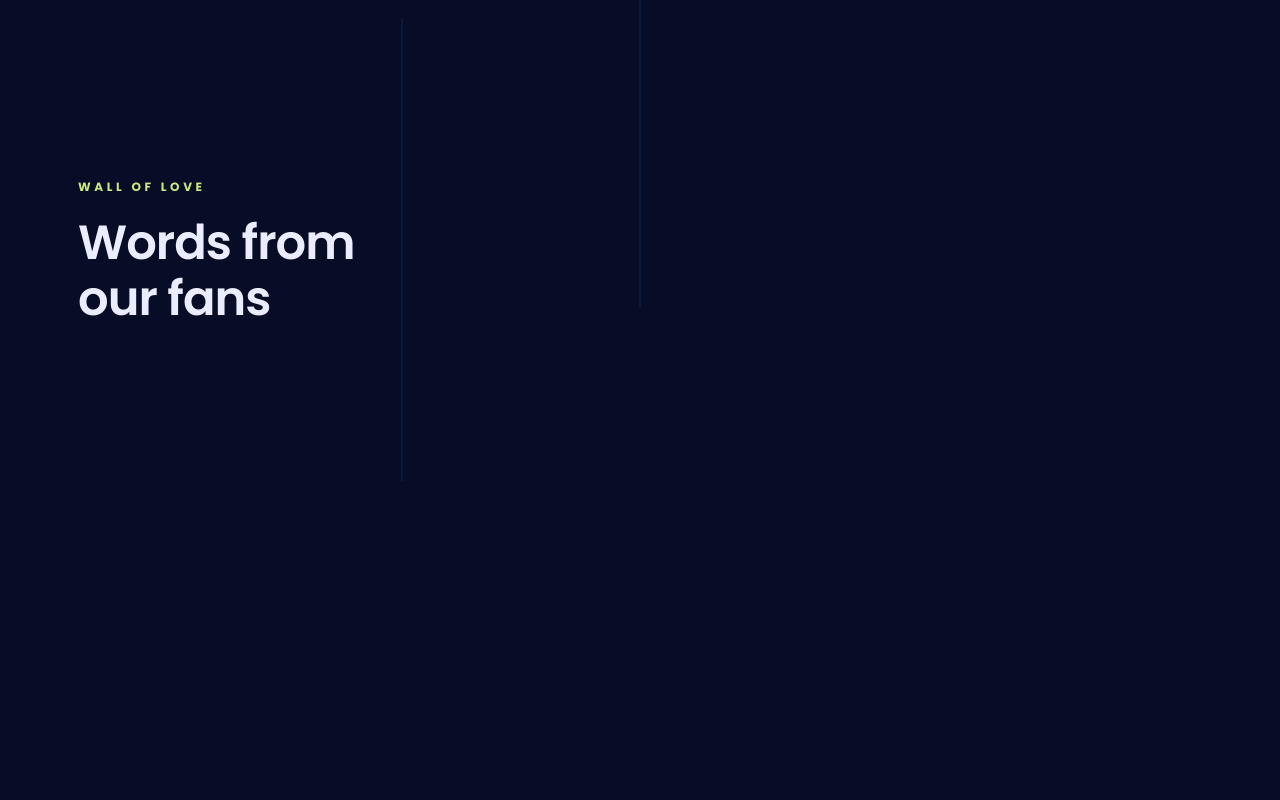
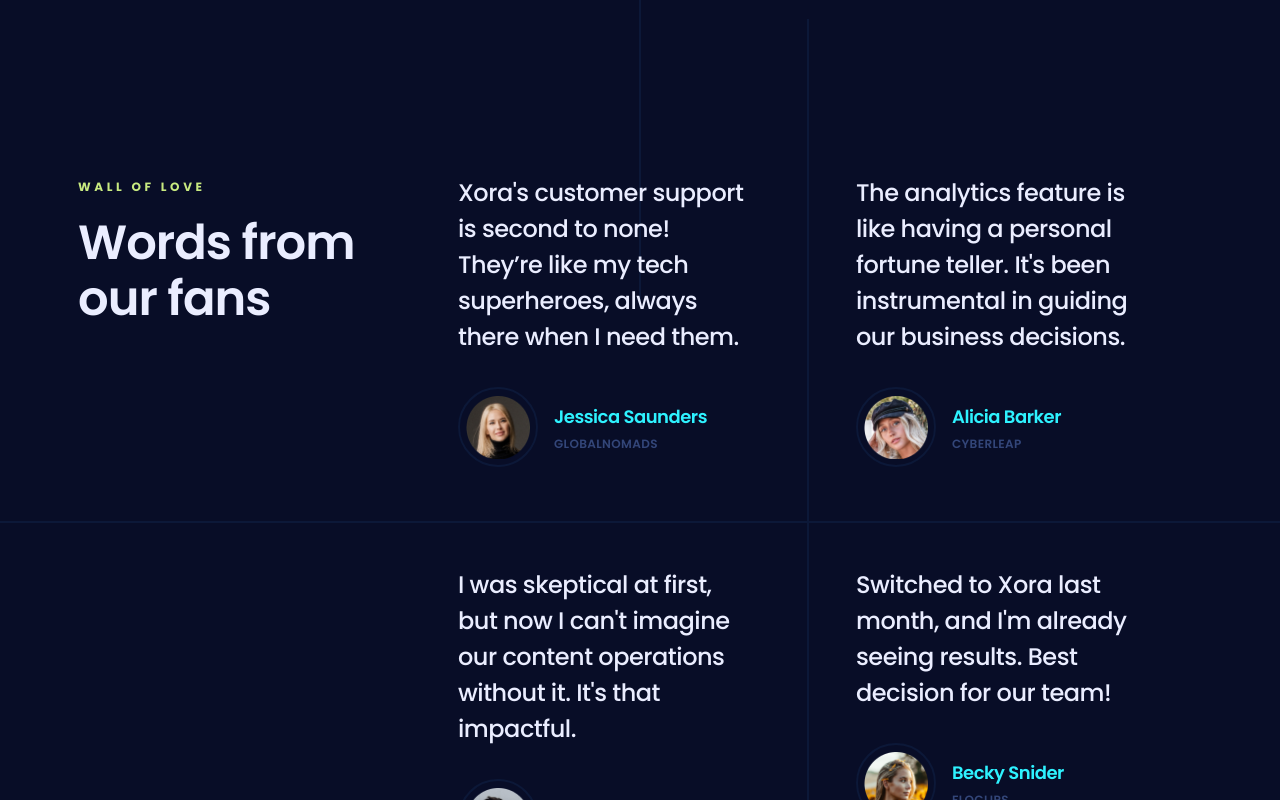
Before and after one commit to Assyko/xora, a React (Vite) app: page / in a window 1280 px wide. Shown: the part 4100-4900 px from the top of the page. Before the commit the page ends 4587 px from the top, so only its background shows below. Built offline with nearby package versions, Linux system fonts and the light colour scheme.

Commit message:
Testimonials finished

```diff
--- a/src/Sections/Testimonials.jsx
+++ b/src/Sections/Testimonials.jsx
@@ -1,8 +1,9 @@
+import TestimonialItem from "../components/TestimonialItem.jsx";
 import { testimonials } from "../constans/index.jsx";
-import TestimonialItem from "../components/TestimonialItem.jsx";
 
 const Testimonials = () => {
   const halfLength = Math.floor(testimonials.length / 2);
+
   return (
     <section className="relative z-2 py-24 md:py-28 lg:py-40">
       <div className="container block lg:flex">
@@ -10,10 +11,8 @@
           <p className="caption mb-5 max-md:mb-2.5">Wall of Love</p>
           <h3 className="h3 max-md:h5 text-p4">Words from our fans</h3>
         </div>
-        <div
-          className="testimonials_inner-after testimonials_inner-before
-        relative -my-12 -mr-3 items-start max-lg:static max-md:block"
-        >
+
+        <div className="testimonials_inner-after testimonials_inner-before relative -my-12 -mr-3 flex items-start max-lg:static max-md:block">
           <div className="testimonials_group-after flex-50">
             {testimonials.slice(0, halfLength).map((testimonial) => (
               <TestimonialItem
@@ -23,8 +22,8 @@
               />
             ))}
           </div>
+
           <div className="flex-50">
-            <div className="testimonials_group-after flex-50">
             {testimonials.slice(halfLength).map((testimonial) => (
               <TestimonialItem
                 key={testimonial.id}
@@ -35,7 +34,6 @@
           </div>
         </div>
       </div>
-      </div>
     </section>
   );
 };
--- a/src/components/TestimonialItem.jsx
+++ b/src/components/TestimonialItem.jsx
@@ -1,5 +1,29 @@
-const TestimonialItem = () => {
-  return <div></div>;
+import clsx from "clsx";
+
+const TestimonialItem = ({ item, containerClassName }) => {
+  return (
+    <div
+      className={clsx(
+        "relative px-14 pb-14 pt-11 after:absolute after:bottom-0 after:right-0 after:h-0.5 after:w-screen after:bg-s2 after:content-[''] max-md:px-0 max-md:pt-11 after:max-md:-right-4",
+        containerClassName,
+      )}
+    >
+      <blockquote className="h6 mb-8 text-p4">{item.comment}</blockquote>
+
+      <div className="flex items-center max-xl:-mr-8">
+        <div className="mr-4 size-20 shrink-0 rounded-half border-2 border-s2 p-1.5">
+          <img
+            src={item.avatarUrl}
+            alt={item.name}
+            className="size-full object-cover"
+          />
+        </div>
+        <div>
+          <h4 className="body-2 mb-0.5 text-p1">{item.name}</h4>
+          <p className="small-compact uppercase text-s3">{item.role}</p>
+        </div>
+      </div>
+    </div>
+  );
 };
-
 export default TestimonialItem;
```
Lines whose indentation alone changed are shown as unchanged.
